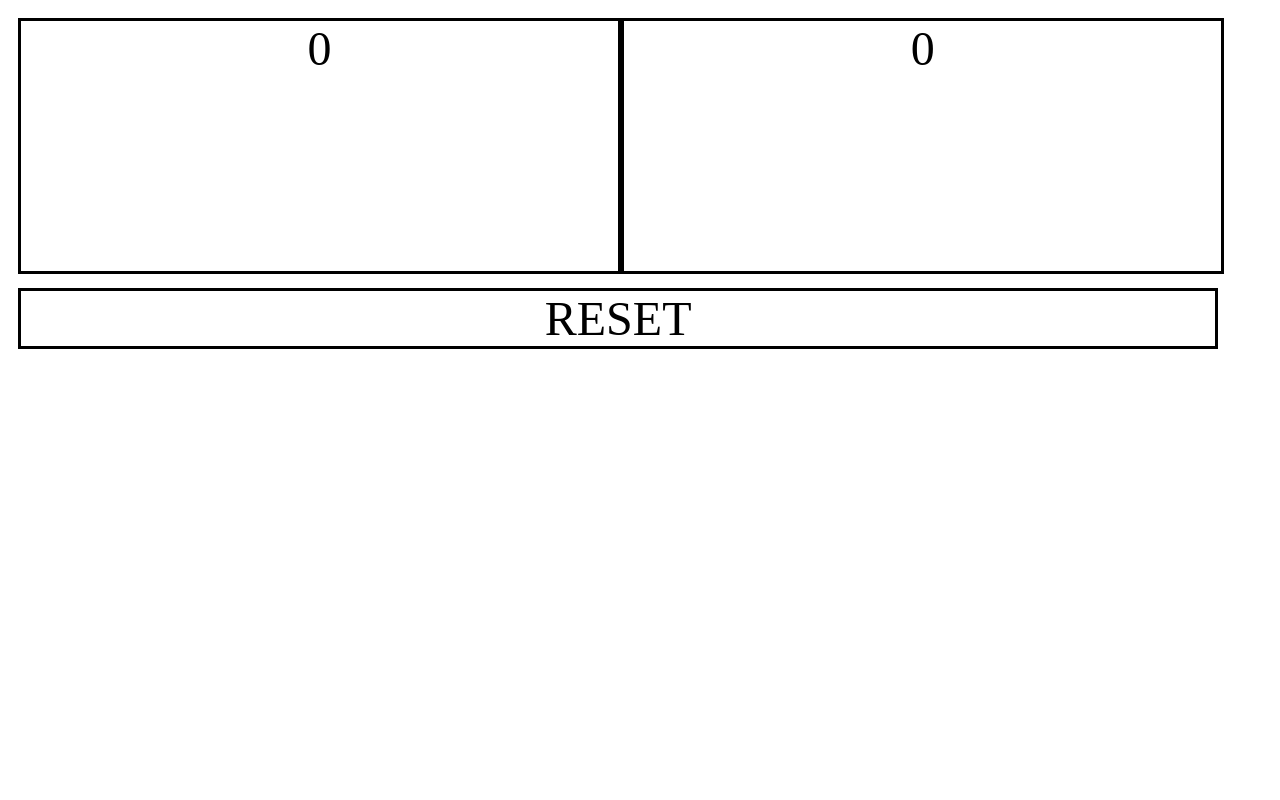
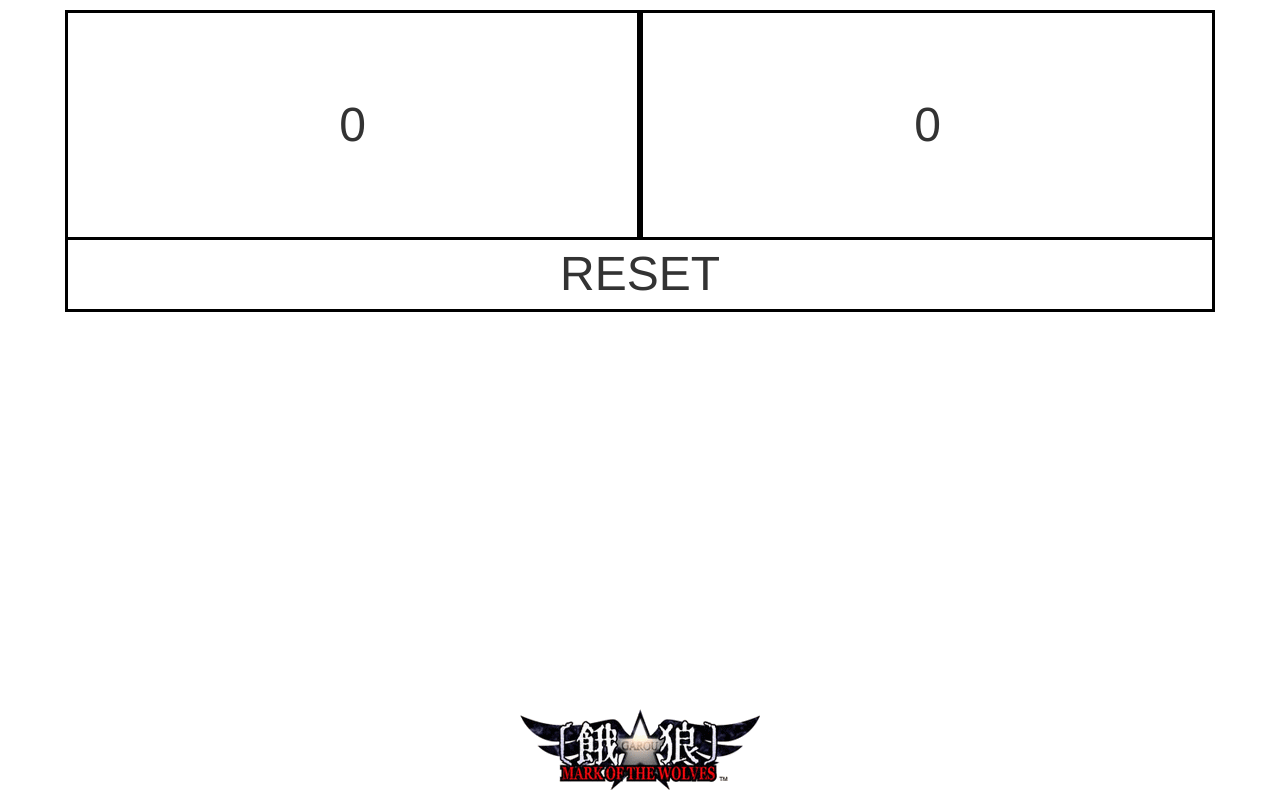
Before and after one commit to jvinai/arcade-score, a website: page index.html in a window 1280 px wide. Drawn offline with nearby package versions, Linux system fonts and the light colour scheme.

Commit message:
refactor css/html/js

```diff
--- a/index.html
+++ b/index.html
@@ -4,61 +4,19 @@
   <meta charset="UTF-8">
   <title></title>
   <script src="node_modules/jquery/dist/jquery.min.js"></script>
-  <style>
-    .container {
-      padding: 10px;
-    }
-    .player {
-      height: 250px;
-    }
-    #player1, #player2 {
-      display: inline-block;
-      width: 48%;
-      border: 3px black solid;
-      font-size: 48px;
-      text-align: center;
-      height: 100%;
-    }
-    #reset {
-      border: 3px black solid;
-      font-size: 48px;
-      text-align: center;
-      width: 96%;
-    }
-  </style>
+  <link rel="stylesheet" type="text/css" href="node_modules/bootstrap/dist/css/bootstrap.min.css">
+  <link rel="stylesheet" type="text/css" href="node_modules/bootstrap/dist/css/bootstrap-theme.min.css">
+  <link rel="stylesheet" type="text/css" href="style/css/style.css">
 </head>
 <body>
 <div class="container player">
-  <div class="col-lg-2" id="player1"></div><div class="col-lg-2" id="player2"></div>
-</div>
-<div class="container">
+  <div class="col-md-6" id="player1"><span id="player1-value"></span></div>
+  <div class="col-md-6" id="player2"><span id="player2-value"></span></div>
   <div id="reset">
     RESET
   </div>
 </div>
 
-<script>
-  var player1 = $("#player1");
-  var player2 = $("#player2");
-
-  var init = function () {
-    player1.html("0");
-    player2.html("0");
-  };
-  init();
-  var reset = $("#reset");
-  var addScore = function (player) {
-    player.html(parseInt(player.html()) + 1);
-  };
-  player1.on("click", function () {
-    addScore(player1);
-  });
-  player2.on("click", function () {
-    addScore(player2);
-  });
-  reset.on("click", function () {
-    init()
-  });
-</script>
+<script src="js/script.js"></script>
 </body>
 </html>
--- /dev/null
+++ b/js/script.js
@@ -0,0 +1,27 @@
+'use strict';
+
+var player1 = $("#player1");
+var player2 = $("#player2");
+var player1Value = $("#player1-value");
+var player2Value = $("#player2-value");
+
+var init = function () {
+  player1Value.html("0");
+  player2Value.html("0");
+};
+init();
+var reset = $("#reset");
+var addScore = function (player) {
+  player.html(parseInt(player.html()) + 1);
+};
+player1.on("click", function () {
+  addScore(player1Value);
+});
+player2.on("click", function () {
+  addScore(player2Value);
+});
+reset.on("click", function () {
+  if (confirm("Es-tu sur de vouloir reset ?")) {
+    init();
+  }
+});
--- /dev/null
+++ b/style/css/style.css
@@ -0,0 +1,36 @@
+body {
+    background-image: url('./../images/Garou-mark-of-the-wolves-logo.png');
+    background-repeat: no-repeat;
+    background-attachment: fixed;
+    background-position: bottom;
+}
+
+.container {
+    padding: 10px;
+}
+
+.player {
+    height: 250px;
+}
+
+#player1, #player2 {
+    border: 3px black solid;
+    font-size: 48px;
+    text-align: center;
+    height: 100%;
+    display: flex;
+    justify-content: center;
+    align-content: center;
+    flex-direction: column;
+}
+
+#reset {
+    border: 3px black solid;
+    font-size: 48px;
+    text-align: center;
+    width: 100%;
+}
+
+.footer {
+    text-align: center;
+}
```
Also changed, not shown: style/images/Garou-mark-of-the-wolves-logo.png (added).
